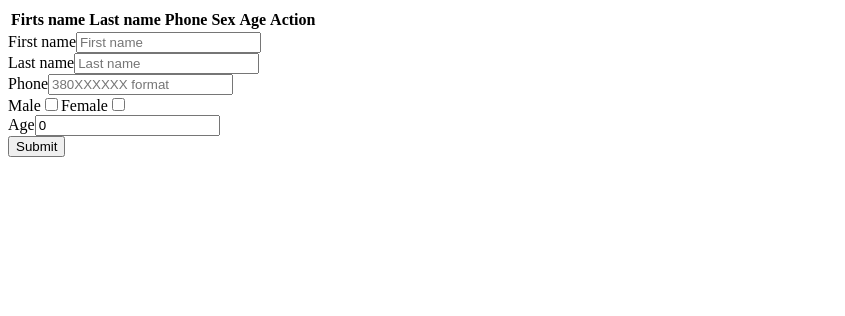
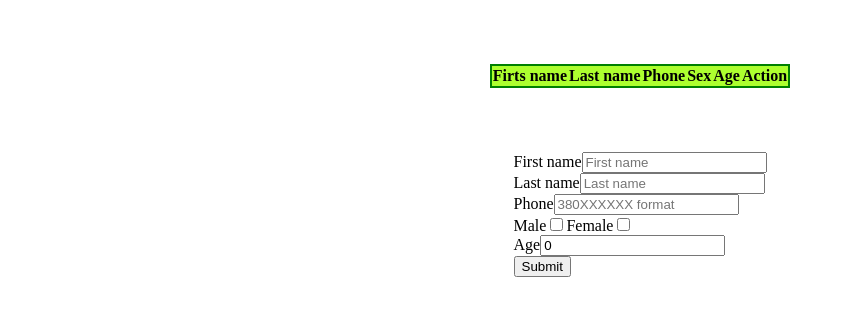
Before and after one commit to oleksiikoko/FormFilter, a React app: page / in a window 1280 px wide. Shown: the top 316 px of the page, without its empty margins (0-845 px from the left). Built offline with nearby package versions, Linux system fonts and the light colour scheme.

Commit message:
Position on center styles

```diff
--- a/src/App.tsx
+++ b/src/App.tsx
@@ -3,6 +3,8 @@ import React, { useState } from "react";
 import { UserTable, Form } from "components";
 import { IFormData, IUser } from "interfaces";
 import { uuidv4, userStorageApi } from "utils";
+
+import "./public/index.scss";
 
 const App: React.FC = () => {
   const [usersData, setUsersData] = useState<Array<IUser>>(
--- /dev/null
+++ b/src/components/Table/Table.scss
@@ -0,0 +1,27 @@
+.table {
+  border: green 2px solid;
+  border-spacing: 0ch;
+  margin: 4rem;
+  thead tr {
+    background-color: greenyellow;
+    border-radius: 30px;
+  }
+
+  th {
+    text-align: left;
+    cursor: pointer;
+
+    &:last-child {
+      cursor: default;
+    }
+  }
+
+  td {
+    width: 15rem;
+    height: 1.6rem;
+    cursor: default;
+    &:last-child {
+      cursor: pointer;
+    }
+  }
+}
--- a/src/components/Table/index.tsx
+++ b/src/components/Table/index.tsx
@@ -1,4 +1,6 @@
 import React, { useState } from "react";
+
+import "./Table.scss";
 
 interface IProps {
   keys: any;
@@ -20,7 +22,7 @@ const Table: React.FC<IProps> = (props) => {
   };
 
   return (
-    <table>
+    <table className="table">
       <thead>
         <tr>
           {props.keys.map((item: any) => {
--- /dev/null
+++ b/src/public/index.scss
@@ -0,0 +1,11 @@
+body {
+  margin: 0;
+}
+form {
+  display: inline-block;
+}
+#root {
+  display: flex;
+  flex-direction: column;
+  align-items: center;
+}
```
